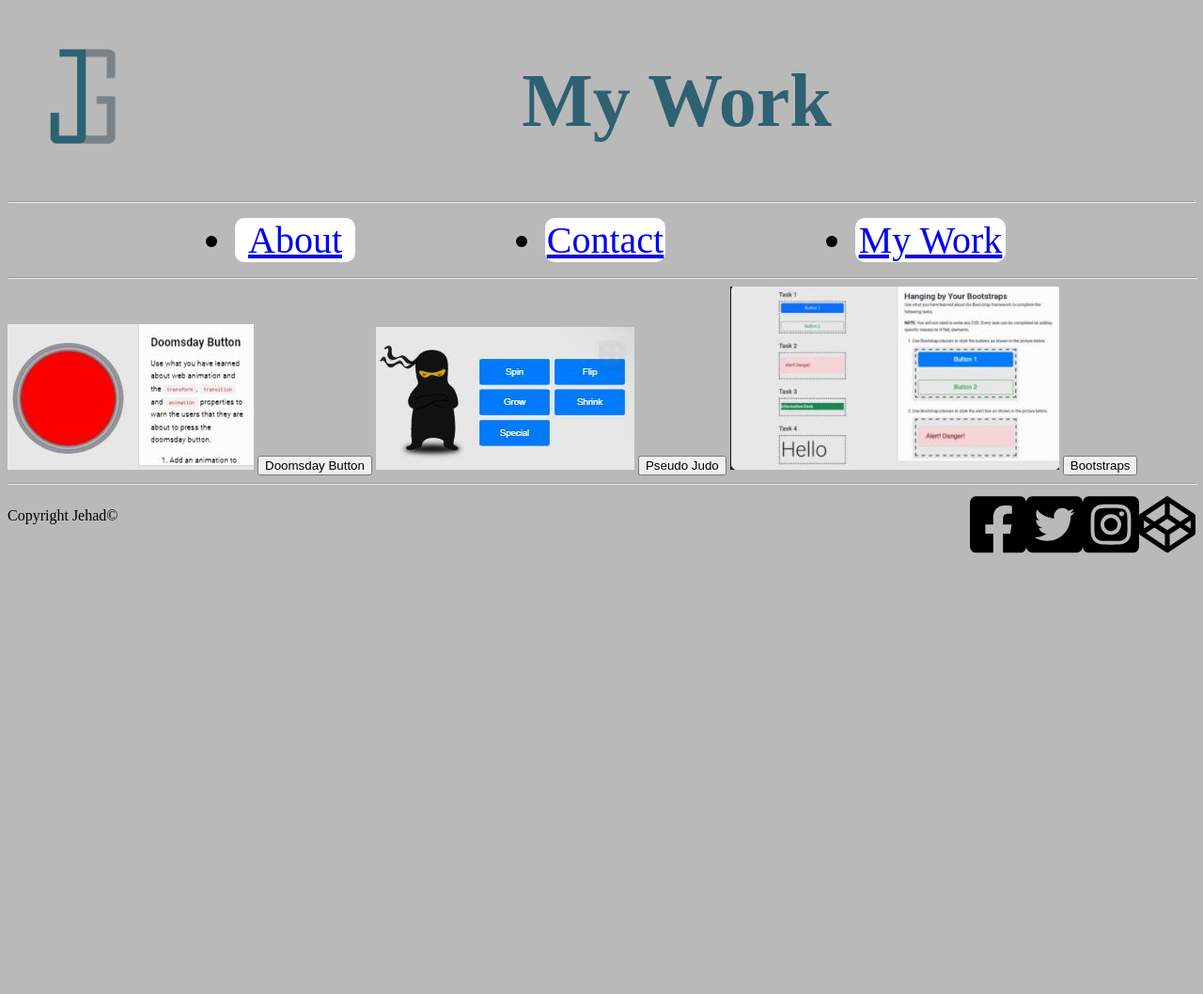
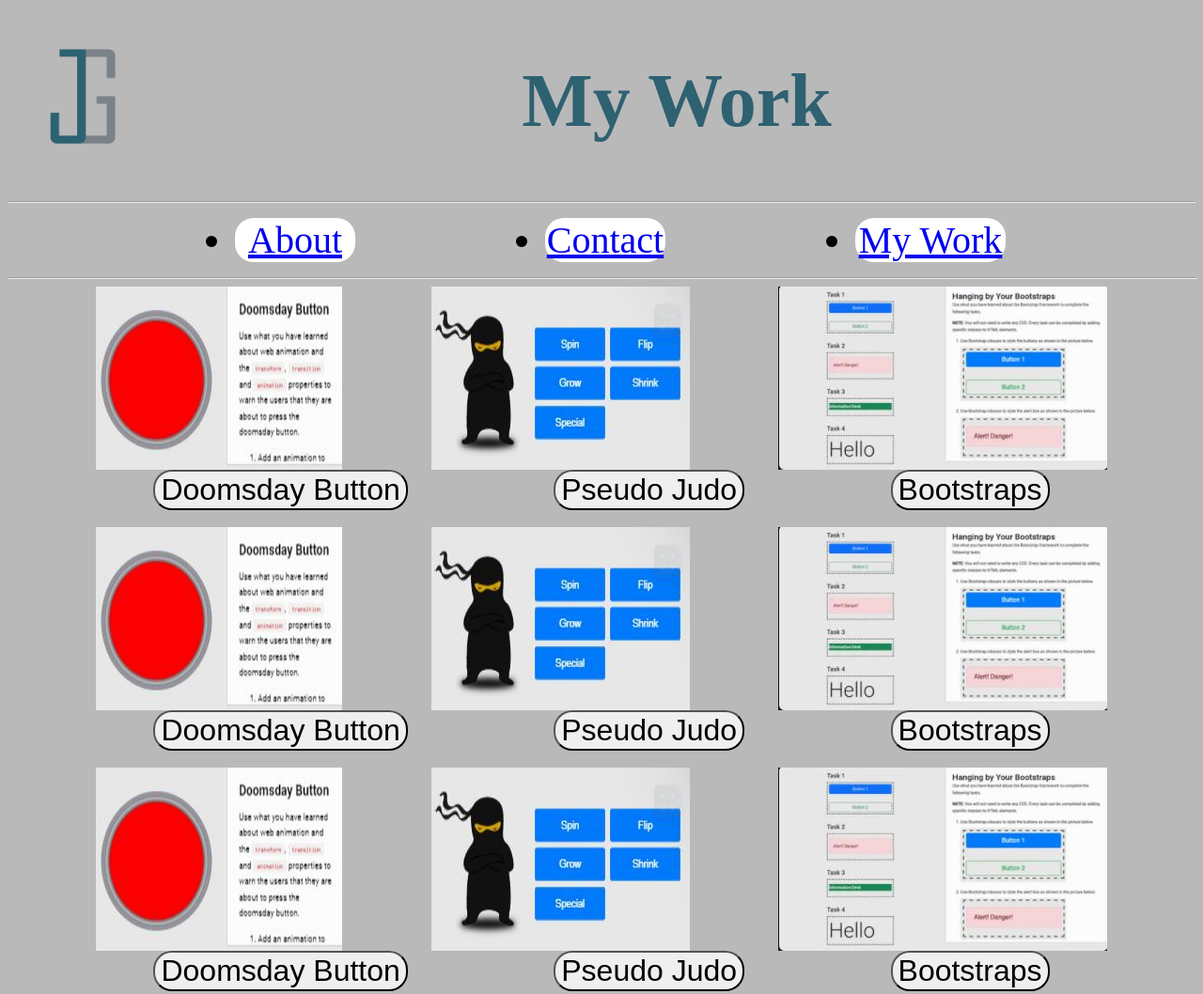
Before and after one commit to Ghad0133/protfolio, a plain HTML site: page mywork.html in a window 1280 px wide. Shown: the top 1058 px of the page at 94% size. Before the commit the page ends 800 px from the top, so only its background shows below. Drawn offline with Linux system fonts and the light colour scheme.

Commit message:
finished website

```diff
--- a/mywork.html
+++ b/mywork.html
@@ -34,6 +34,48 @@
         <img src="img/Hanging by Your Bootstraps.JPG" alt="Bootstraps">
         <button class="boot">Bootstraps</button>
     </div>
+
+    <div class="desktopbutton">
+        <button class="dtdoom">Doomsday Button</button>
+        <button class="dtjudo">Pseudo Judo</button>
+        <button class="dtboot">Bootstraps</button>
+        </div>
+    <br>
+    <div class="projects">
+        <img  src="img/doom button.JPG" alt="Doomsday button">
+        <button class="doom">Doomsday Button</button>
+
+        <img src="img/Pseudo Judo.JPG" alt="Pseudo Judo">
+        <button class="judo">Pseudo Judo</button>
+
+        <img src="img/Hanging by Your Bootstraps.JPG" alt="Bootstraps">
+        <button class="boot">Bootstraps</button>
+    </div>
+
+    <div class="desktopbutton">
+        <button class="dtdoom">Doomsday Button</button>
+        <button class="dtjudo">Pseudo Judo</button>
+        <button class="dtboot">Bootstraps</button>
+        </div>
+
+    <br>
+    <div class="projects">
+        <img  src="img/doom button.JPG" alt="Doomsday button">
+        <button class="doom">Doomsday Button</button>
+
+        <img src="img/Pseudo Judo.JPG" alt="Pseudo Judo">
+        <button class="judo">Pseudo Judo</button>
+
+        <img src="img/Hanging by Your Bootstraps.JPG" alt="Bootstraps">
+        <button class="boot">Bootstraps</button>
+    </div>
+
+    <div class="desktopbutton">
+    <button class="dtdoom">Doomsday Button</button>
+    <button class="dtjudo">Pseudo Judo</button>
+    <button class="dtboot">Bootstraps</button>
+    </div>
+
     <hr class="line">
     <footer class="footer">
 
--- a/styles.css
+++ b/styles.css
@@ -158,6 +158,18 @@ body{
 .info{
     display: none;
 }
+
+.dtboot{
+    display: none;
+}
+
+.dtjudo{
+    display: none;
+}
+
+.dtdoom{
+    display: none
+}
 }
 
 @media only screen and (min-width: 599px){
@@ -235,7 +247,9 @@ body{
 
     .list{
         padding: 0%;
+        text-decoration: none;
     }
+
 
     .meabout{
         width: 35rem;
@@ -265,12 +279,13 @@ body{
         justify-content: space-evenly;
         margin-right: auto;
         margin-left: auto;
+        text-decoration: dotted;
     }
 
     .desktopabout{
         text-decoration: none;
         background-color: white;
-        border-radius: 10px;
+        border-radius: 20px;
         font-size: 2.5rem;
         width: 8rem;
         text-align: center;
@@ -279,7 +294,7 @@ body{
     .desktopcontact{
         text-decoration: none;
         background-color: white;
-        border-radius: 10px;
+        border-radius: 20px;
         font-size: 2.5rem;
         width: 8rem;
         text-align: center;
@@ -288,7 +303,7 @@ body{
     .desktopwork{
         text-decoration: none;
         background-color: white;
-        border-radius: 10px;
+        border-radius: 20px;
         font-size: 2.5rem;
         width: 10rem;
         text-align: center;
@@ -338,4 +353,45 @@ body{
         margin: auto;
     }
 
+    .projects{
+       display: flex;
+       justify-content: space-evenly;
+    }
+
+    .desktopbutton{
+        display: flex;
+        justify-content: space-evenly;
+    }
+
+    .dtdoom{
+       border-radius: 20px;
+       font-size: 2rem;
+
+    }
+
+    .dtjudo{
+        border-radius: 20px;
+        font-size: 2rem;
+    }
+
+    .dtboot{
+        border-radius: 20px;
+        font-size: 2rem;
+    }
+
+    .judo{
+        display: none;
+    }
+
+    .doom{
+        display: none;
+    }
+
+    .boot{
+        display: none;
+    }
+
+    .info{
+        font-size: 2rem;
+    }
 }
```
